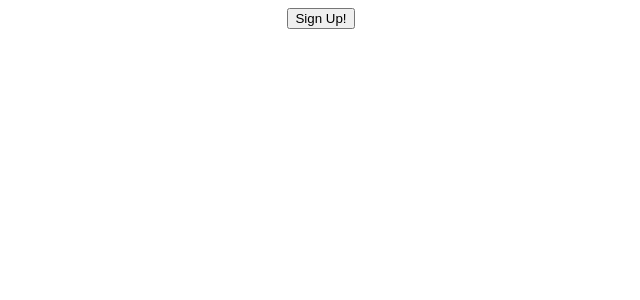
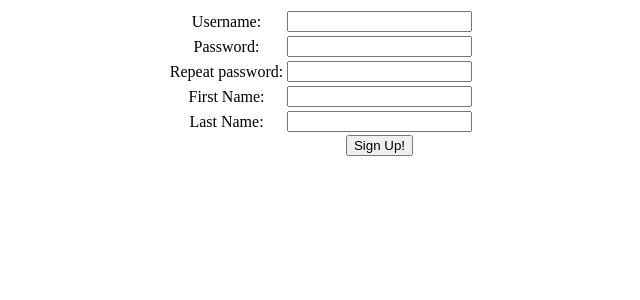
Before and after one commit to Stilver/chitchat, a Django app: page /signup in a window 1280 px wide. Shown: the top 300 px of the page, without its empty margins (319-959 px from the left). Run offline with Django 3.2, Linux system fonts and the light colour scheme.

Commit message:
working signup

```diff
--- a/chat/static/registration/sign_style.css
+++ b/chat/static/registration/sign_style.css
@@ -1,3 +1,6 @@
 #sign_form {
     text-align: center;
 }
+table {
+    margin: 0 auto;
+}
--- a/chat/templates/registration/login.html
+++ b/chat/templates/registration/login.html
@@ -7,9 +7,6 @@
     <style>
         #login_button {
             margin-left: 117px;
-        }
-        table {
-            margin: 0 auto;
         }
     </style>
 </head>
--- a/chat/templates/registration/signup.html
+++ b/chat/templates/registration/signup.html
@@ -4,11 +4,38 @@
     <meta charset="UTF-8">
     <title>Sign Up!</title>
     <link rel="stylesheet" type="text/css" href="../../static/registration/sign_style.css" media="screen" />
+    <style>
+        #signup_button {
+            margin-left: 117px;
+        }
+    </style>
 </head>
 <body>
-    <form id="sign_form" method="POST" action="/">
+    <form id="sign_form" method="POST" action="/check_signup">
         {% csrf_token %}
-        <input type="submit" value="Sign Up!">
+        <table>
+            <tr>
+                <td><label for="id_username">Username:</label></td>
+                <td><input id="id_username" type="text" name="username"></td>
+            </tr>
+            <tr>
+                <td><label for="id_password">Password:</label></td>
+                <td><input id="id_password" type="password" name="password"></td>
+            </tr>
+            <tr>
+                <td><label for="id_password_repeat">Repeat password:</label></td>
+                <td><input id="id_password_repeat" type="password" name="password_repeat"></td>
+            </tr>
+            <tr>
+                <td><label for="id_first_name">First Name:</label></td>
+                <td><input id="id_first_name" type="text" name="first_name"></td>
+            </tr>
+            <tr>
+                <td><label for="id_last_name">Last Name:</label></td>
+                <td><input id="id_last_name" type="text" name="last_name"></td>
+            </tr>
+        </table>
+        <input id="signup_button" type="submit" value="Sign Up!">
     </form>
 </body>
 </html>
--- a/chat/urls.py
+++ b/chat/urls.py
@@ -4,5 +4,7 @@ from . import views
 
 urlpatterns = [
     path('', views.index, name='index'),
-    path('signup', views.signup, name='signup')
+
+    path('signup', views.signup, name='signup'),
+    path('check_signup', views.check_signup, name='check_signup')
 ]
--- a/chat/views.py
+++ b/chat/views.py
@@ -1,4 +1,4 @@
-from django.http import HttpResponse
+from django.contrib.auth.models import User
 from django.shortcuts import redirect, render
 
 
@@ -7,6 +7,23 @@ def index(request):
         return render(request, 'chat/profile.html', context={'username': request.user.username})
     return redirect('/login')
 
-
+# TODO merge signup and check_signup
 def signup(request):
     return render(request, 'registration/signup.html')
+
+
+def check_signup(request):
+    bad_signup = True
+    username = request.POST['username']
+    password = request.POST['password']
+    password_repeat = request.POST['password_repeat']
+    first_name = request.POST['first_name']
+    last_name = request.POST['last_name']
+
+    if username and password and password == password_repeat and first_name and last_name:
+        User.objects.create_user(username=username, password=password, first_name=first_name, last_name=last_name)
+        bad_signup = False
+
+    if bad_signup:
+        return redirect('/signup')
+    return redirect('/login')
```
